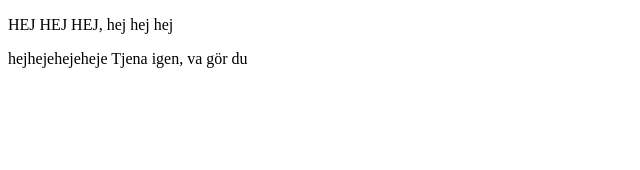
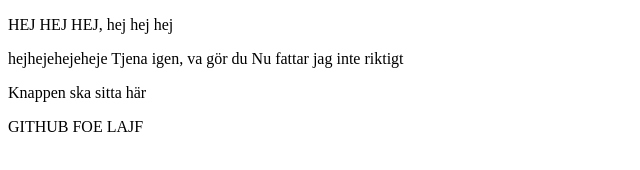
Before and after one commit to elisabethdeborah/bionic-pirates, a plain HTML site: page index.html in a window 1280 px wide. Shown: the whole page, without its empty margins (0-640 px from the left). Drawn offline with Linux system fonts and the light colour scheme.

Commit message:
massa ändringar

```diff
--- a/index.html
+++ b/index.html
@@ -11,6 +11,13 @@
     <p>
         hejhejehejeheje
         Tjena igen, va gör du
+        Nu fattar jag inte riktigt
     </p>
+    <a>Knappen ska sitta här</a>
+    <article>
+        <section>
+            <p>GITHUB FOE LAJF</p>
+        </section>
+    </article>
 </body>
 </html>
```
